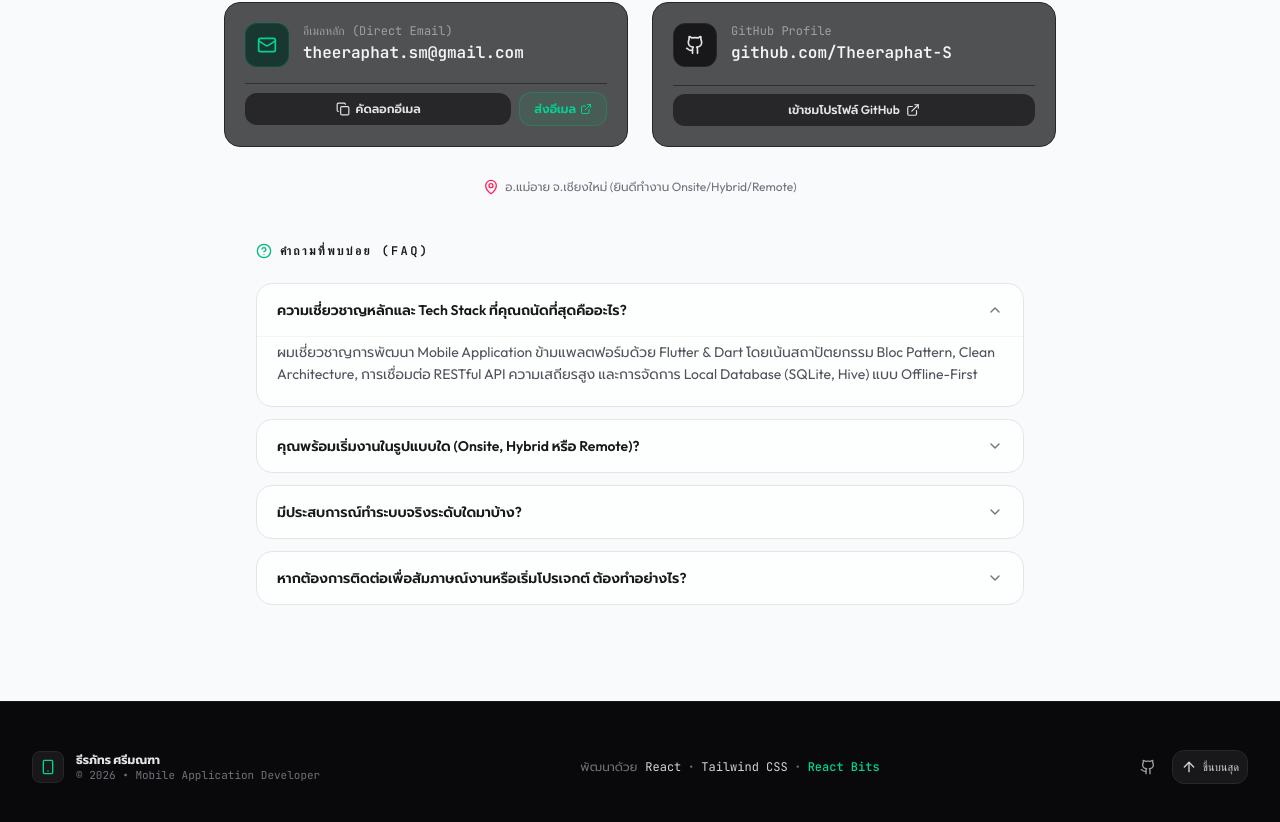
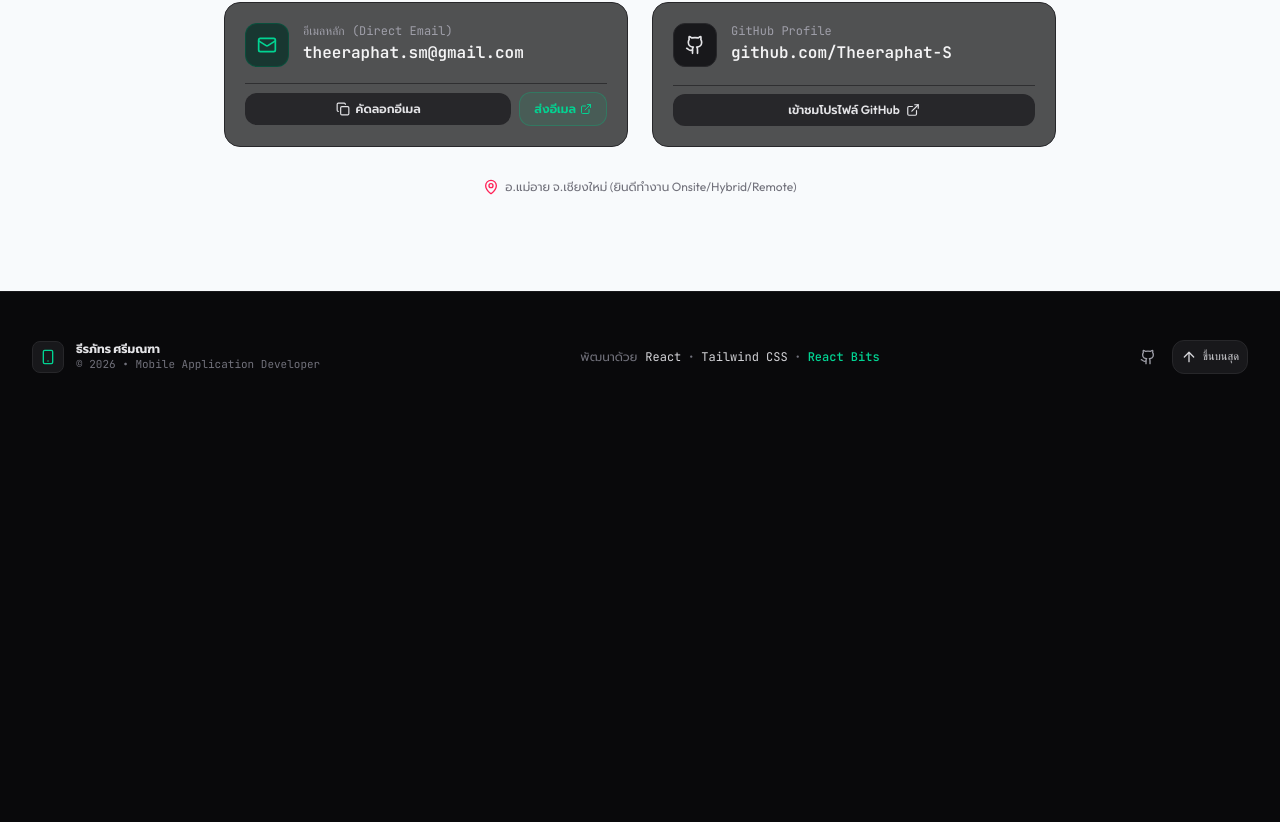
Before and after one commit to Theeraphat-S/portfolio-web, a React (Vite) app: page / in a window 1280 px wide. Shown: the part 8657-9479 px from the top of the page. After the commit the page ends 9079 px from the top, so only its background shows below. Built offline with nearby package versions, Linux system fonts and the light colour scheme.

Commit message:
refactor: remove FAQ accordion section as requested

```diff
--- a/src/components/sections/contact/ContactSection.tsx
+++ b/src/components/sections/contact/ContactSection.tsx
@@ -5,7 +5,6 @@ import { portfolioData } from "../../../data";
 import { SpotlightCard } from "../../reactbits/SpotlightCard";
 import { ContactEmailCard } from "./ContactEmailCard";
 import { ContactGitHubCard } from "./ContactGitHubCard";
-import { FAQAccordion } from "./FAQAccordion";
 
 export const ContactSection: React.FC = () => {
   const { lang, t } = useLanguage();
@@ -154,9 +153,6 @@ export const ContactSection: React.FC = () => {
             </span>
           </div>
         </div>
-
-        {/* Clean FAQ Accordion */}
-        <FAQAccordion />
       </div>
     </section>
   );
--- a/src/components/sections/contact/FAQAccordion.tsx
+++ /dev/null
@@ -1,113 +0,0 @@
-import React, { useState } from "react";
-import { ChevronDown, HelpCircle } from "lucide-react";
-import { motion, AnimatePresence } from "framer-motion";
-import { useLanguage } from "../../../context/LanguageContext";
-
-interface FAQItem {
-  questionTh: string;
-  questionEn: string;
-  answerTh: string;
-  answerEn: string;
-}
-
-export const FAQAccordion: React.FC = () => {
-  const { lang, t } = useLanguage();
-  const [openIndex, setOpenIndex] = useState<number | null>(0);
-
-  const faqs: FAQItem[] = [
-    {
-      questionTh: "ความเชี่ยวชาญหลักและ Tech Stack ที่คุณถนัดที่สุดคืออะไร?",
-      questionEn: "What is your primary area of expertise and tech stack?",
-      answerTh:
-        "ผมเชี่ยวชาญการพัฒนา Mobile Application ข้ามแพลตฟอร์มด้วย Flutter & Dart โดยเน้นสถาปัตยกรรม Bloc Pattern, Clean Architecture, การเชื่อมต่อ RESTful API ความเสถียรสูง และการจัดการ Local Database (SQLite, Hive) แบบ Offline-First",
-      answerEn:
-        "I specialize in cross-platform mobile development using Flutter & Dart, focusing on Bloc Pattern, Clean Architecture, high-stability RESTful API integration, and offline-first caching with SQLite and Hive.",
-    },
-    {
-      questionTh: "คุณพร้อมเริ่มงานในรูปแบบใด (Onsite, Hybrid หรือ Remote)?",
-      questionEn:
-        "What work arrangements are you open to (Onsite, Hybrid, Remote)?",
-      answerTh:
-        "ผมเปิดรับทั้งรูปแบบ Remote, Hybrid และ Onsite ในกรุงเทพฯ หรือเชียงใหม่ พร้อมเริ่มงานได้ทันที มีความคล่องตัวในการปรับตัวเข้ากับวัฒนธรรมทีมและการทำงานแบบ Agile",
-      answerEn:
-        "I am fully open to Remote, Hybrid, and Onsite roles in Bangkok or Chiang Mai. Ready to start and adapt quickly to team culture and Agile workflows.",
-    },
-    {
-      questionTh: "มีประสบการณ์ทำระบบจริงระดับใดมาบ้าง?",
-      questionEn: "What real-world project scale have you worked on?",
-      answerTh:
-        "ได้พัฒนาแอปพลิเคชันใช้งานจริงตั้งแต่ระบบคัดกรองความเสี่ยงโรคทางทันตกรรม (POLABDC), แอปพลิเคชันโลจิสติกส์และสะสมคะแนน (J&T Partner), ระบบ Point of Sale (POS) หน้าร้านที่เชื่อมต่อ API และจัดการ State ที่ซับซ้อนได้อย่างราบรื่น",
-      answerEn:
-        "I've built end-to-end production apps including clinical risk screening (POLABDC), commercial logistics & loyalty points (J&T Partner), and responsive POS cashier applications with complex state handling.",
-    },
-    {
-      questionTh:
-        "หากต้องการติดต่อเพื่อสัมภาษณ์งานหรือเริ่มโปรเจกต์ ต้องทำอย่างไร?",
-      questionEn:
-        "How can recruiters or teams reach out to discuss opportunities?",
-      answerTh:
-        "สามารถส่งอีเมลมาที่ theeraphat.sm@gmail.com หรือติดต่อผ่านแบบฟอร์มด้านล่างนี้ โดยผมจะตอบกลับภายใน 24 ชั่วโมงครับ",
-      answerEn:
-        "The fastest way is via email at theeraphat.sm@gmail.com or by filling out the message form below. I usually respond within 24 hours.",
-    },
-  ];
-
-  const toggle = (idx: number) => {
-    setOpenIndex(openIndex === idx ? null : idx);
-  };
-
-  return (
-    <div className="mt-12 space-y-3 max-w-3xl mx-auto w-full">
-      <div className="flex items-center gap-2 mb-6">
-        <HelpCircle className="w-4 h-4 text-emerald-500" />
-        <h3 className="text-xs font-mono font-bold tracking-[0.2em] text-zinc-900 dark:text-zinc-100 uppercase">
-          {t("คำถามที่พบบ่อย (FAQ)", "FREQUENTLY ASKED QUESTIONS")}
-        </h3>
-      </div>
-
-      <div className="space-y-3">
-        {faqs.map((faq, idx) => {
-          const isOpen = openIndex === idx;
-          return (
-            <div
-              key={idx}
-              className="rounded-2xl border border-zinc-200 dark:border-zinc-800/80 bg-white/70 dark:bg-zinc-900/50 backdrop-blur-sm overflow-hidden transition-colors"
-            >
-              <button
-                onClick={() => toggle(idx)}
-                className="w-full px-5 py-4 flex items-center justify-between text-start gap-4 hover:bg-zinc-50 dark:hover:bg-zinc-800/40 transition-colors cursor-pointer"
-                aria-expanded={isOpen}
-              >
-                <span className="font-semibold text-sm text-zinc-900 dark:text-zinc-100">
-                  {lang === "th" ? faq.questionTh : faq.questionEn}
-                </span>
-                <ChevronDown
-                  className={`w-4 h-4 text-zinc-500 shrink-0 transition-transform duration-300 ${
-                    isOpen ? "rotate-180 text-emerald-500" : ""
-                  }`}
-                />
-              </button>
-
-              <AnimatePresence initial={false}>
-                {isOpen && (
-                  <motion.div
-                    initial={{ height: 0, opacity: 0 }}
-                    animate={{ height: "auto", opacity: 1 }}
-                    exit={{ height: 0, opacity: 0 }}
-                    transition={{ duration: 0.25, ease: "easeInOut" }}
-                  >
-                    <div className="px-5 pb-5 pt-1 text-xs sm:text-sm text-zinc-600 dark:text-zinc-400 leading-relaxed border-t border-zinc-100 dark:border-zinc-800/50">
-                      {lang === "th" ? faq.answerTh : faq.answerEn}
-                    </div>
-                  </motion.div>
-                )}
-              </AnimatePresence>
-            </div>
-          );
-        })}
-      </div>
-    </div>
-  );
-};
-
-export default FAQAccordion;
```
Also changed, not shown: 1 other file (tests, documents, lock files or other folders).
